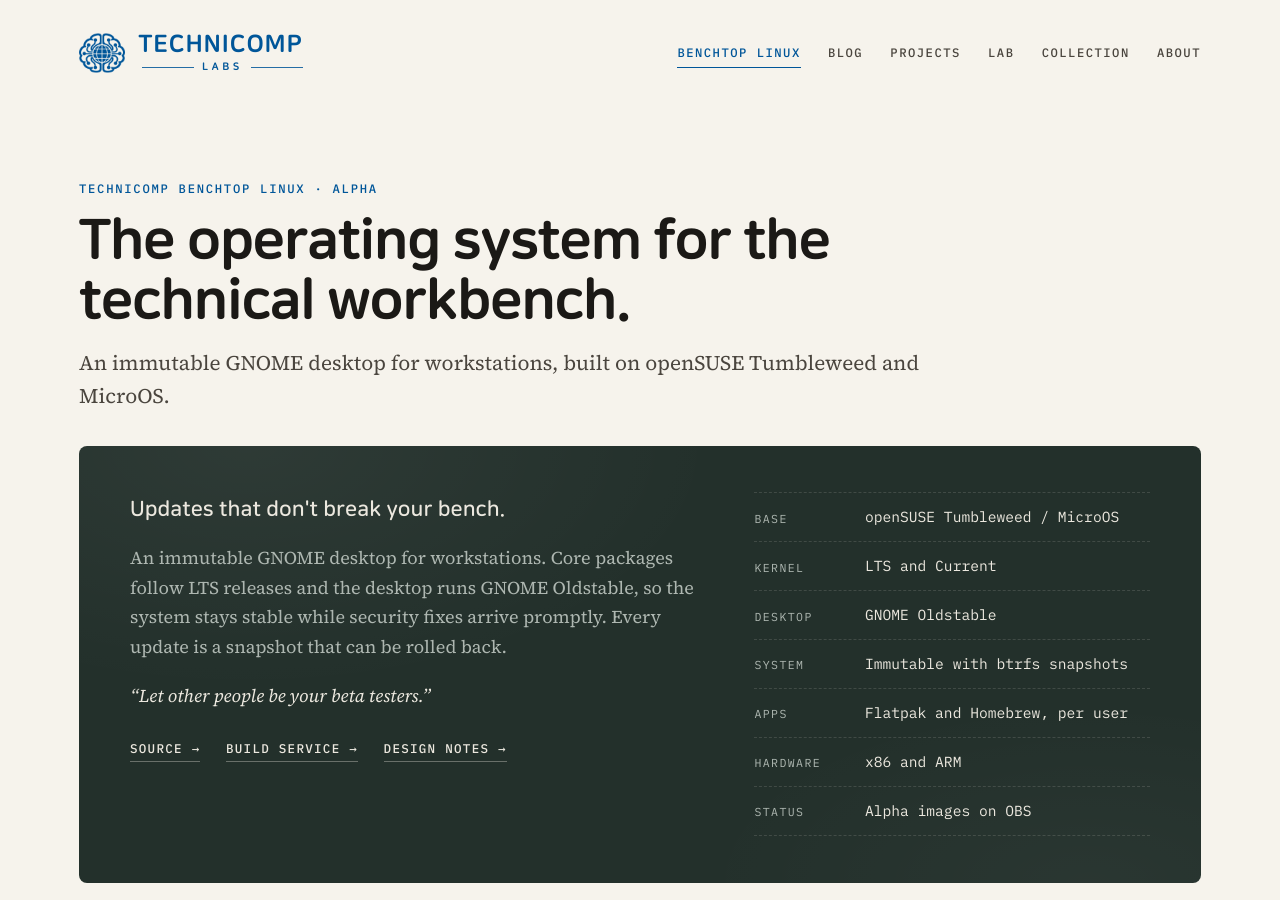
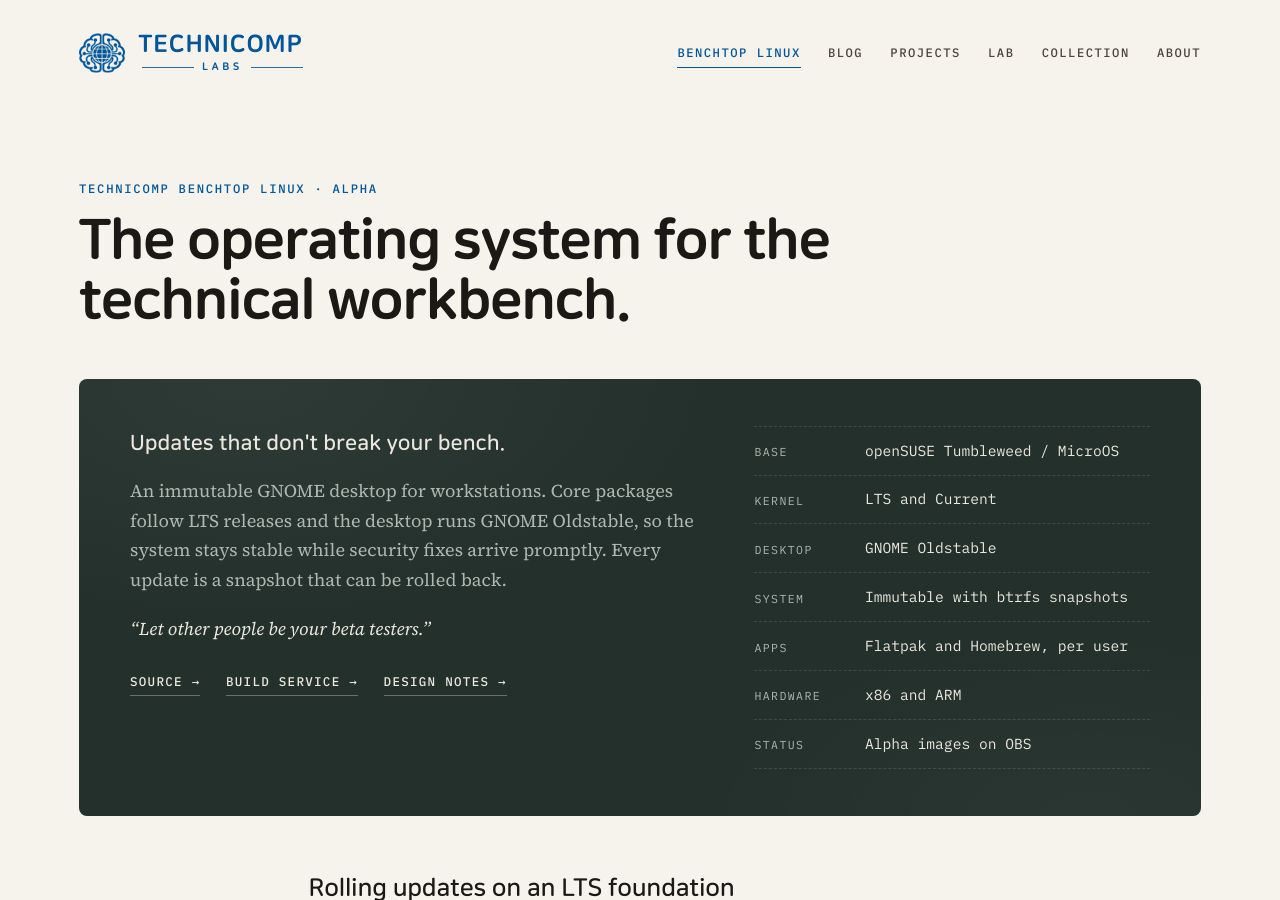
Before and after one commit to TechnicompLabs/technicomplabs.github.io, a Jekyll site: the page built from _pages/benchtop.md, in a window 1280 px wide and 900 px high. Built offline with Jekyll 4.4.1, drawn with Linux system fonts in a browser that asks for light colours.

Commit message:
Benchtop page: remove lede

```diff
--- a/_pages/benchtop.md
+++ b/_pages/benchtop.md
@@ -8,7 +8,6 @@ description: "Technicomp Benchtop Linux, the operating system for the technical
   <header class="page-header product-header">
     <p class="kicker">Technicomp Benchtop Linux &middot; Alpha</p>
     <h1>The operating system for the technical workbench.</h1>
-    <p class="lede">An immutable GNOME desktop for workstations, built on openSUSE Tumbleweed and MicroOS.</p>
   </header>
 
   {% include benchtop.html compact=true %}
```
